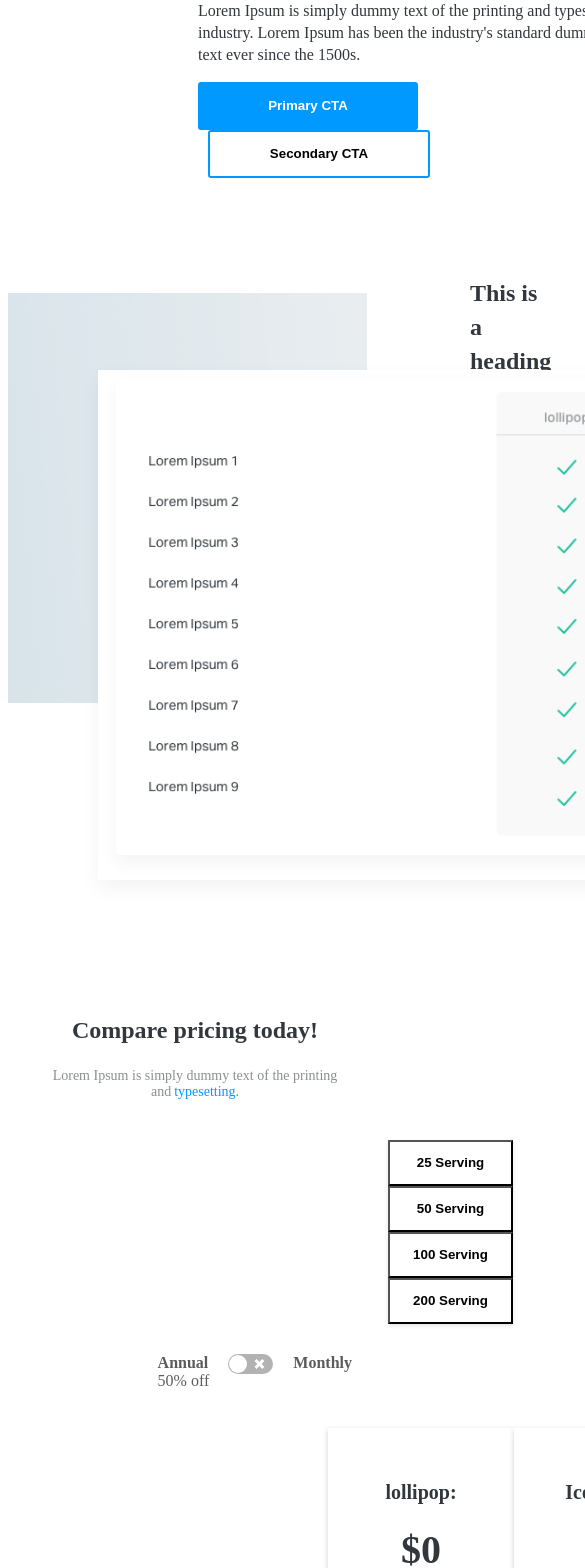
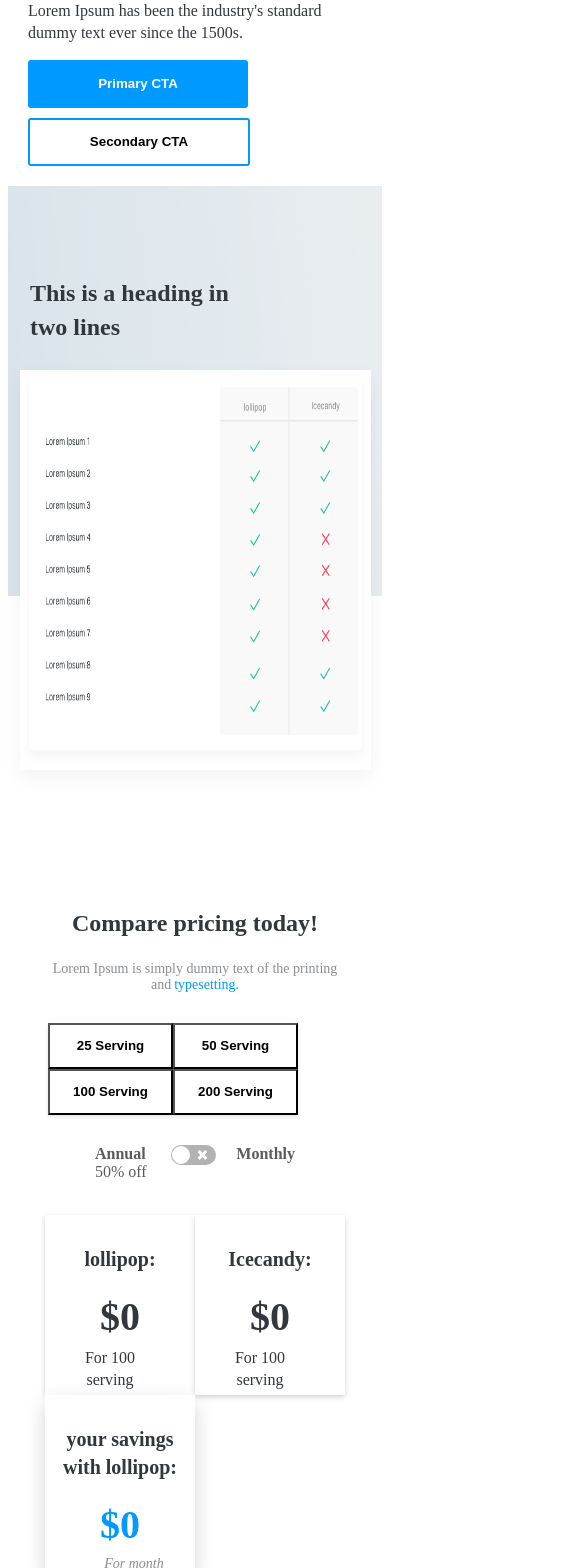
Before and after one commit to SRILAKSHMI576/Marvel_App, a React (Create React App) app: page / in a window 390 px wide. Shown: the part 300-1868 px from the top of the page, 585 px wide, since content can reach past the window. Built offline with nearby package versions, Linux system fonts and the light colour scheme.

Commit message:
Apply responsive for the screen size between 320 and 479

```diff
--- a/src/components/header/Header.js
+++ b/src/components/header/Header.js
@@ -10,9 +10,10 @@ function Header() {
       </h1>
       <p>
         Lorem Ipsum is simply dummy text of the printing and typesetting
+        industry.
         <br />
-        industry. Lorem Ipsum has been the industry's standard dummy <br />
-        text ever since the 1500s.
+        Lorem Ipsum has been the industry's standard dummy text ever since the
+        1500s.
       </p>
       <div>
         <button className="primary">Primary CTA</button>
--- a/src/components/header/style.css
+++ b/src/components/header/style.css
@@ -42,3 +42,23 @@
   margin-left: 190px;
   margin-top: 150px;
 }
+@media only screen and (min-width: 320px) and (max-width: 479px) {
+  .header {
+    padding: 20px;
+    margin-left: 0px;
+    margin-top: 0px;
+  }
+
+  .header h1 {
+    width: 100%;
+    font-size: 40px;
+  }
+
+  .header p {
+    width: 100%;
+  }
+  .secondary {
+    margin: 0px;
+    margin-top: 10px;
+  }
+}
--- a/src/components/info/style.css
+++ b/src/components/info/style.css
@@ -37,3 +37,10 @@
   left: 470px;
   top: 560px;
 }
+
+@media only screen and (min-width: 320px) and (max-width: 479px) {
+  .info {
+    margin-top: 50px;
+    width: 50%;
+  }
+}
--- a/src/components/priceCalculator/style.css
+++ b/src/components/priceCalculator/style.css
@@ -48,7 +48,7 @@
 .boxes {
   display: flex;
   margin-left: 320px;
-  margin-top: 60px;
+  margin-top: 20px;
 }
 
 .rectangle-copy-19 {
@@ -102,12 +102,13 @@
 .toggle {
   border-radius: 7px;
   opacity: 0.6388346354166666;
-  width: 44px;
-  height: 14px;
+  margin: auto;
+  height: 50px;
+  width: 200px;
   display: flex;
   justify-content: space-between;
   margin-top: 30px;
-  margin-left: 40%;
+  margin-left: auto;
 }
 
 .annual {
@@ -118,3 +119,53 @@
   margin-left: 20px;
   font-weight: bold;
 }
+
+@media only screen and (min-width: 320px) and (max-width: 479px) {
+  .buttons {
+    margin-left: 40px;
+    margin-top: 30px;
+  }
+
+  .boxes {
+    width: 300px;
+    margin-left: auto;
+    margin-right: auto;
+    display: grid;
+    grid-template-columns: auto auto;
+  }
+  .rectangle-copy-17 {
+    height: 150px;
+    padding-top: 30px;
+    width: 150px;
+  }
+  .body-para {
+    width: 70px;
+  }
+
+  .rectangle-copy-19 {
+    width: 150px;
+    height: 150px;
+    padding-top: 30px;
+  }
+  .info {
+    margin: 0px;
+    margin-right: 0px;
+  }
+  .bg,
+  img {
+    width: 98%;
+  }
+
+  .Group {
+    left: 5%;
+  }
+
+  .Group img {
+    width: 95%;
+    height: 400px;
+  }
+
+  .heading {
+    left: 30px;
+  }
+}
```
